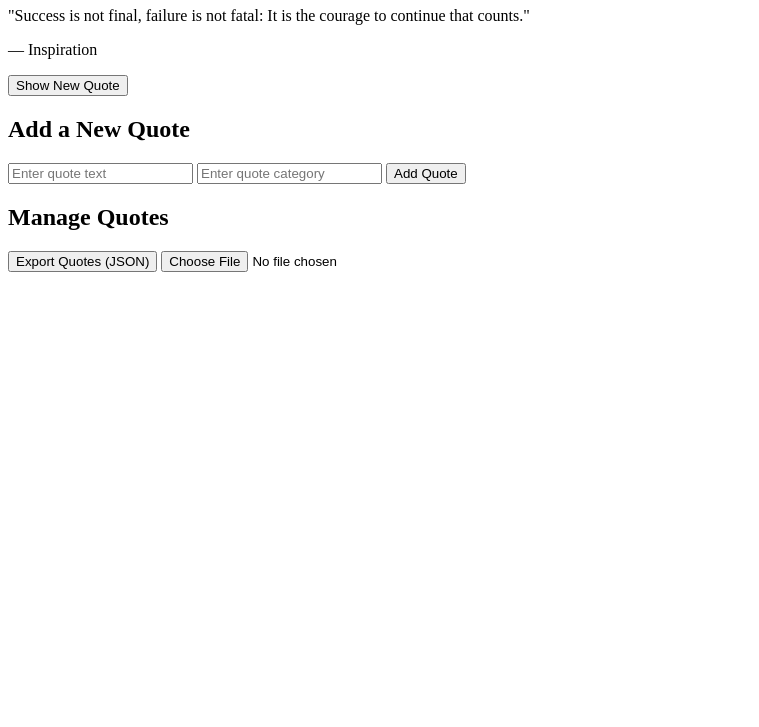
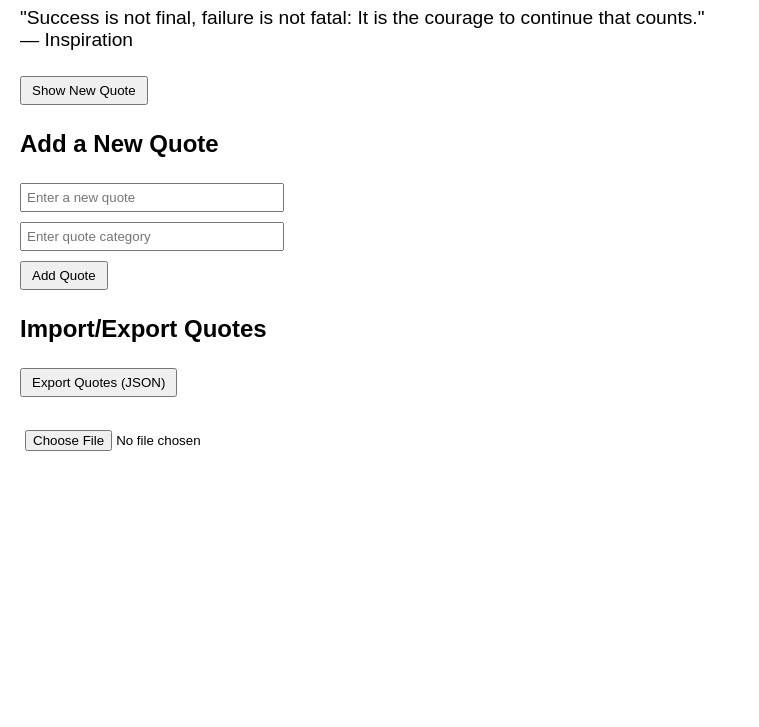
Before and after one commit to van-rodney/alx_fe_javascript, a plain HTML site: page dom-manipulation/index.html in a window 1280 px wide. Shown: the part 73-800 px from the top of the page, without its empty margins (0-759 px from the left). Drawn offline with Linux system fonts and the light colour scheme.

Commit message:
Add full Dynamic Quote Generator with Local Storage, JSON import/export, and sessionStorage for last viewed quote

```diff
--- a/dom-manipulation/index.html
+++ b/dom-manipulation/index.html
@@ -4,31 +4,39 @@
   <meta charset="UTF-8">
   <meta name="viewport" content="width=device-width, initial-scale=1.0">
   <title>Dynamic Quote Generator</title>
+  <style>
+    body { font-family: Arial, sans-serif; margin: 20px; }
+    #quoteDisplay { margin: 20px 0; font-size: 1.2em; }
+    input { margin: 5px 0; padding: 5px; width: 250px; }
+    button { padding: 5px 10px; margin: 5px 0; cursor: pointer; }
+  </style>
 </head>
 <body>
   <h1>Dynamic Quote Generator</h1>
 
   <!-- Quote Display -->
   <div id="quoteDisplay">
-    <p id="quoteText"></p>
-    <p id="quoteCategory"></p>
+    <div id="quoteText"></div>
+    <div id="quoteCategory"></div>
+  </div>
+  <button id="newQuote">Show New Quote</button>
+
+  <!-- Add New Quote -->
+  <h2>Add a New Quote</h2>
+  <div>
+    <input id="newQuoteText" type="text" placeholder="Enter a new quote" />
+    <br />
+    <input id="newQuoteCategory" type="text" placeholder="Enter quote category" />
+    <br />
+    <button onclick="addQuote()">Add Quote</button>
   </div>
 
-  <!-- Buttons -->
-  <button onclick="displayRandomQuote()">Show New Quote</button>
-
-  <!-- Add Quote Form -->
-  <h2>Add a New Quote</h2>
-  <input type="text" id="newQuoteText" placeholder="Enter quote text">
-  <input type="text" id="newQuoteCategory" placeholder="Enter quote category">
-  <button onclick="addQuote()">Add Quote</button>
-
   <!-- JSON Import/Export -->
-  <h2>Manage Quotes</h2>
+  <h2>Import/Export Quotes</h2>
   <button onclick="exportToJsonFile()">Export Quotes (JSON)</button>
+  <br /><br />
   <input type="file" id="importFile" accept=".json" onchange="importFromJsonFile(event)" />
 
-  <!-- Scripts -->
   <script src="script.js"></script>
 </body>
 </html>
--- a/dom-manipulation/script.js
+++ b/dom-manipulation/script.js
@@ -24,10 +24,15 @@ function displayRandomQuote() {
     document.getElementById("quoteCategory").innerHTML = "";
     return;
   }
+
   const randomIndex = Math.floor(Math.random() * quotes.length);
   const quote = quotes[randomIndex];
+
   document.getElementById("quoteText").innerHTML = `"${quote.text}"`;
   document.getElementById("quoteCategory").innerHTML = `— ${quote.category}`;
+
+  // Save last displayed quote to sessionStorage
+  sessionStorage.setItem("lastQuote", JSON.stringify(quote));
 }
 
 // --- Add New Quote ---
@@ -48,7 +53,7 @@ function addQuote() {
 
 // --- Export Quotes to JSON ---
 function exportToJsonFile() {
-  const jsonStr = JSON.stringify(quotes, null, 2); // formatted
+  const jsonStr = JSON.stringify(quotes, null, 2);
   const blob = new Blob([jsonStr], { type: "application/json" });
   const url = URL.createObjectURL(blob);
 
@@ -81,8 +86,19 @@ function importFromJsonFile(event) {
   fileReader.readAsText(event.target.files[0]);
 }
 
+// --- Event Listener for Show New Quote Button ---
+document.getElementById("newQuote").addEventListener("click", displayRandomQuote);
+
 // --- Load on Page Startup ---
 window.onload = () => {
   loadQuotes();
-  displayRandomQuote();
+
+  const lastQuote = sessionStorage.getItem("lastQuote");
+  if (lastQuote) {
+    const quote = JSON.parse(lastQuote);
+    document.getElementById("quoteText").innerHTML = `"${quote.text}"`;
+    document.getElementById("quoteCategory").innerHTML = `— ${quote.category}`;
+  } else {
+    displayRandomQuote();
+  }
 };
```
